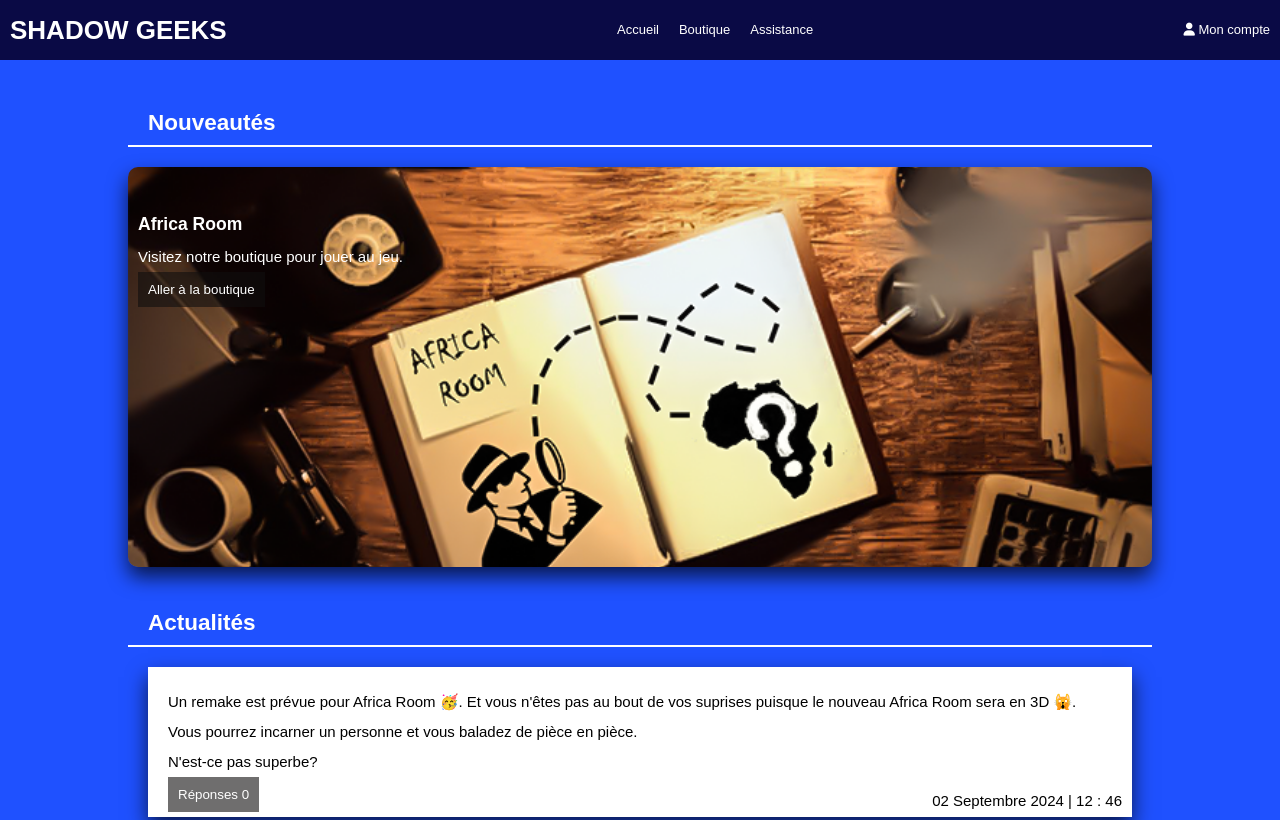
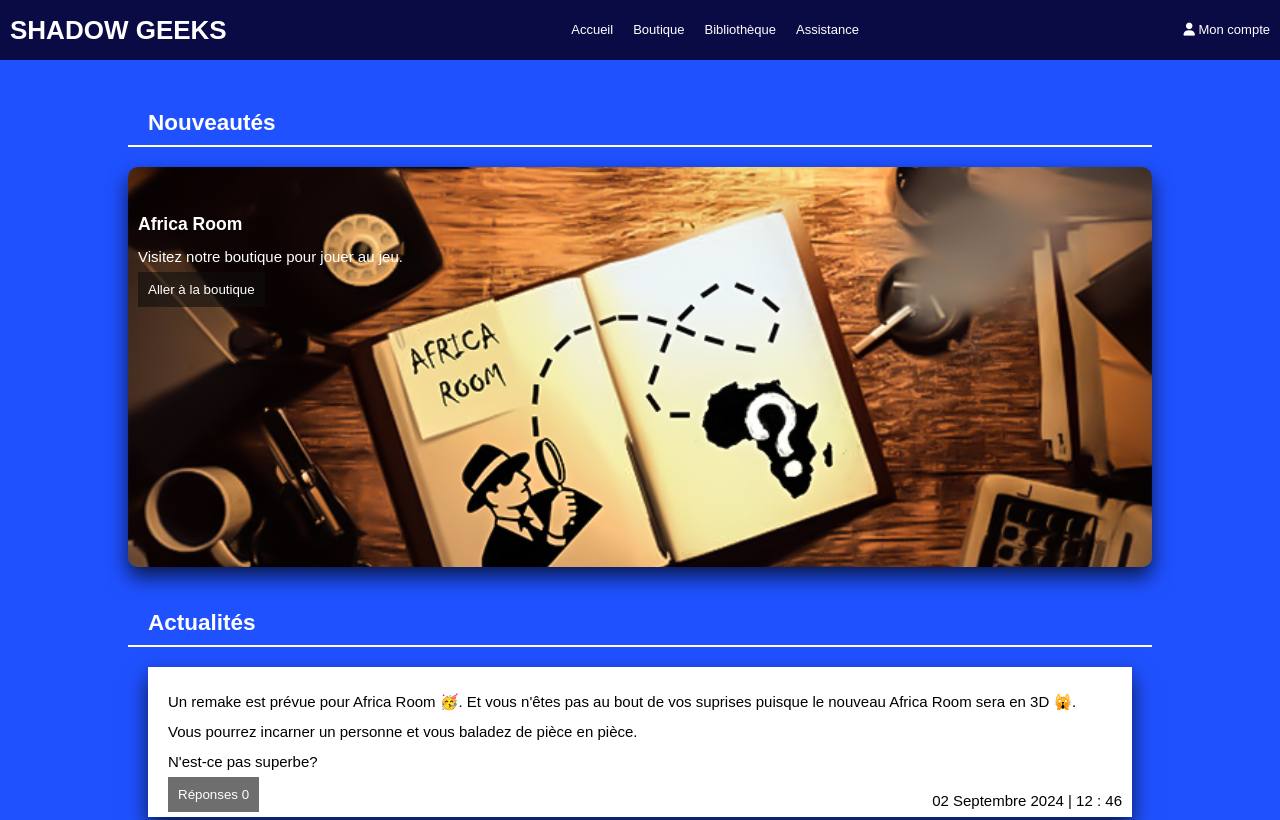
Before and after one commit to yannArmelGALLIE/Shadow-Geeks, a plain HTML site: page index.html in a window 1280 px wide. Shown: the top 820 px of the page. Drawn offline with Linux system fonts and the light colour scheme.

Commit message:
Adding of the show class to the nav-menu class and linking to the JS file

```diff
--- a/index.html
+++ b/index.html
@@ -22,9 +22,10 @@
                <h1>SHADOW GEEKS</h1>
            </div>
            <nav>
-               <ul>
+               <ul class="nav-menu">
                    <li><a href="index.html">Accueil</a></li>
                    <li><a href="shop.html">Boutique</a></li>
+                   <li><a href="library.html">Bibliothèque</a></li>
                    <li><a href="services.html">Assistance</a></li>
                </ul>
            </nav>
@@ -90,5 +91,6 @@
             <a href="">&copy; Shadow Geeks 2024</a></li>
         </footer>
     </div>
+    <script src="./js/script.js"></script>
 </body>
 </html>
```
